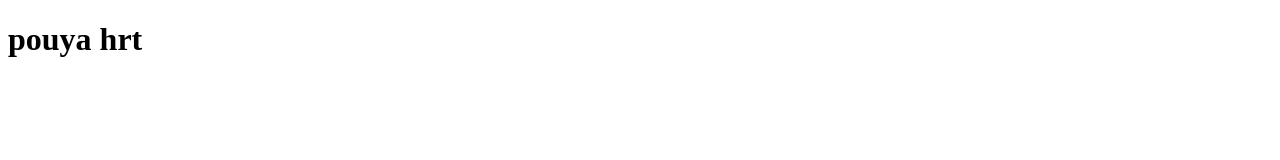
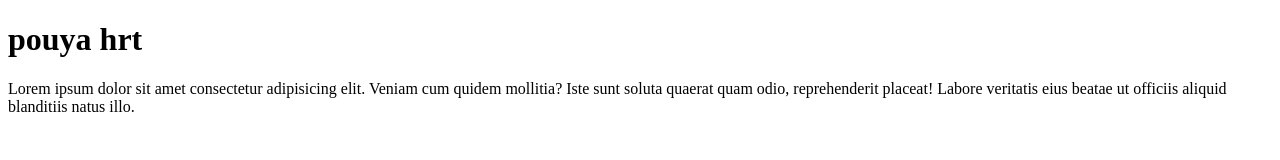
Before and after one commit to pouyahrt/t11, a website: page index.html in a window 1280 px wide. Drawn offline with Linux system fonts and the light colour scheme.

Commit message:
version2 tag p ezafe shod

```diff
--- a/index.html
+++ b/index.html
@@ -8,6 +8,7 @@
 </head>
 <body>
     <h1>pouya hrt</h1>
+    <p>Lorem ipsum dolor sit amet consectetur adipisicing elit. Veniam cum quidem mollitia? Iste sunt soluta quaerat quam odio, reprehenderit placeat! Labore veritatis eius beatae ut officiis aliquid blanditiis natus illo.</p>
 
 </body>
 </html>
```
